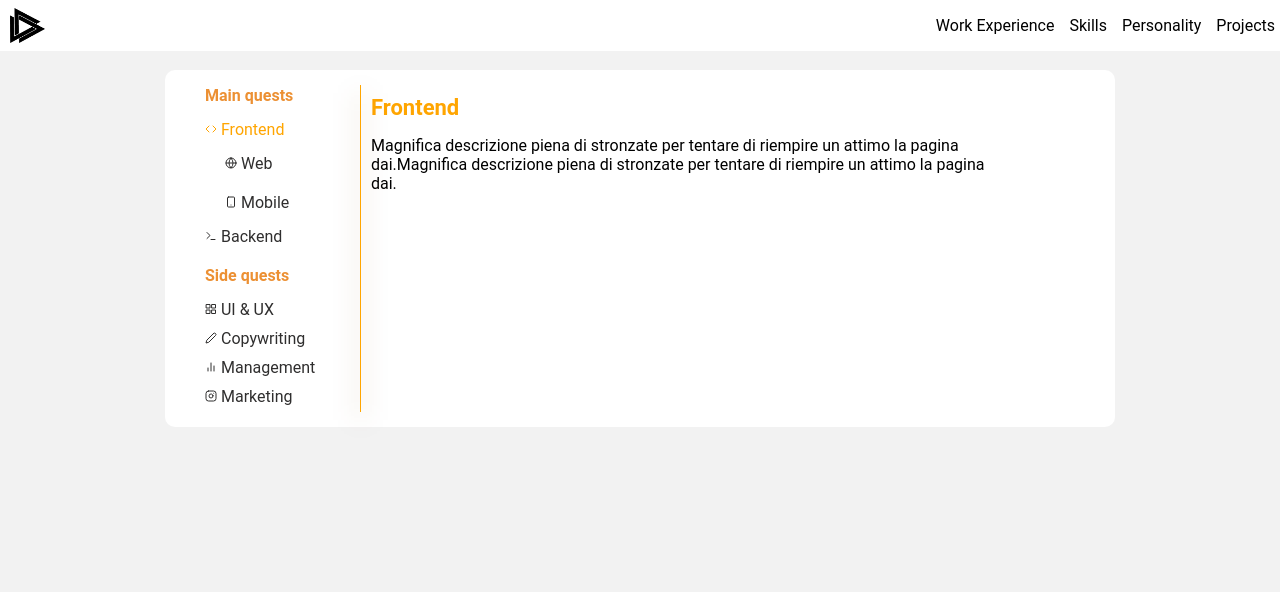
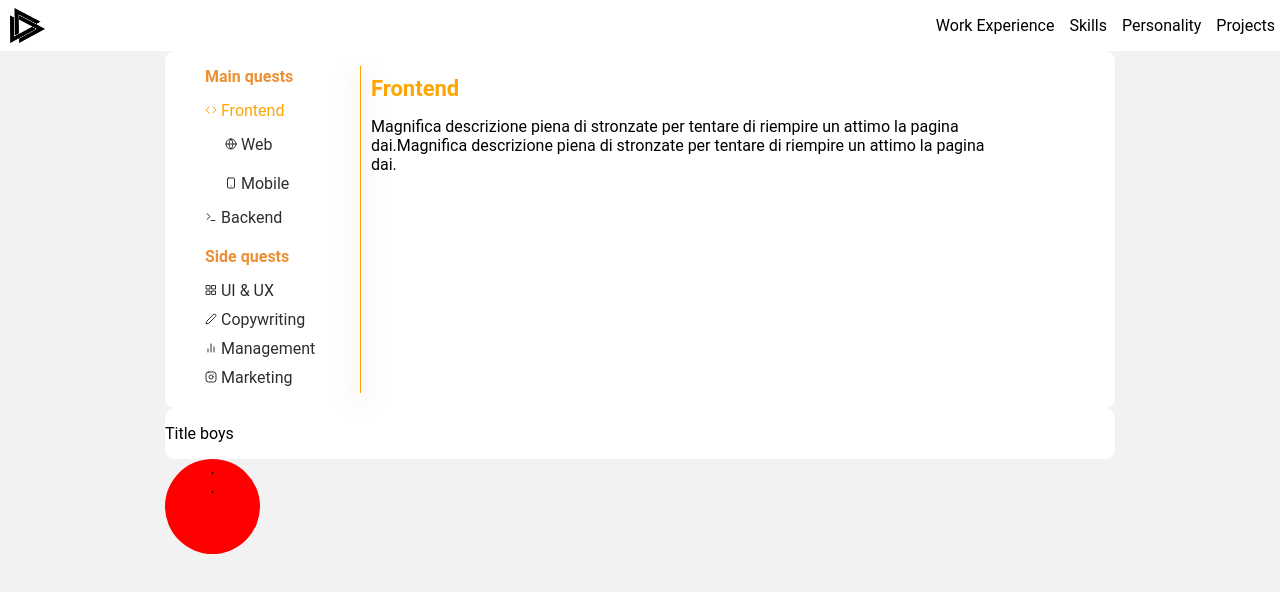
Before and after one commit to cristian-dumitru-reps/cv, an Angular app: page / in a window 1280 px wide. Shown: the top 592 px of the page. Built offline with nearby package versions, Linux system fonts and the light colour scheme.

Commit message:
Personalities component

```diff
--- a/src/app/app.component.css
+++ b/src/app/app.component.css
@@ -22,8 +22,13 @@
 }
 .experiences-container {
   display: flex;
-  /* justify-content: center; */
   width: 950px;
   background-color: rgb(255, 255, 255);
   border-radius: 10px;
 }
+
+.personalities-container{
+  display: flex;
+  width: 950px;
+  border-radius: 10px;
+}
--- a/src/app/app.component.html
+++ b/src/app/app.component.html
@@ -4,16 +4,26 @@
   <app-nav-bar></app-nav-bar>
 </div>
 <!-- <app-skills-header></app-skills-header> -->
-<!-- <app-skills-header></app-skills-header> -->
-<!-- <div class="main-container">
+<!-- <app-skills-header></app-skills-header>
+<div class="main-container">
   <div style="justify-content: center" class="experiences-container">
     <app-job-card [alignment]="0"></app-job-card>
   </div>
-</div> -->
-<br />
+</div>
+<br /> -->
 <div class="main-container">
   <div class="experiences-container">
     <app-skills-carousell></app-skills-carousell>
   </div>
 </div>
+<div class="main-container">
+  <div class="experiences-container">
+    <p>Title boys</p>
+  </div>
+</div>
+<div class="main-container">
+  <div class="personalities-container">
+    <app-personalit></app-personalit>
+  </div>
+</div>
 <router-outlet></router-outlet>
--- a/src/app/app.module.ts
+++ b/src/app/app.module.ts
@@ -9,6 +9,7 @@ import { JobCardComponent } from './job-card/job-card.component';
 import { SkillsCarousellComponent } from './skills-carousell/skills-carousell.component';
 import { SkillsHeaderComponent } from './skills-header/skills-header.component';
 import { BouncingBallsComponent } from './bouncing-balls/bouncing-balls.component';
+import { PersonalitComponent } from './personalit/personalit.component';
 
 @NgModule({
   declarations: [
@@ -18,7 +19,8 @@ import { BouncingBallsComponent } from './bouncing-balls/bouncing-balls.componen
     JobCardComponent,
     SkillsCarousellComponent,
     SkillsHeaderComponent,
-    BouncingBallsComponent
+    BouncingBallsComponent,
+    PersonalitComponent
   ],
   imports: [
     BrowserModule,
--- /dev/null
+++ b/src/app/personalit/personalit.component.css
@@ -0,0 +1,15 @@
+.personality-container{
+    width: 95px;
+    height: 95px;
+    background-color: red;
+    display:flex;
+    flex-direction: column;
+    align-items: center;
+    justify-items: center;
+    border-radius: 50%;
+    transition:2s;
+  }
+
+  .personality-container:hover{
+    transform: scale(1.8);
+  }
--- /dev/null
+++ b/src/app/personalit/personalit.component.html
@@ -0,0 +1,4 @@
+<div class="personality-container">
+  <div class="icon">.</div>
+  <div (mouseenter)="onHoverCustom()" class="description">.</div>
+</div>
--- /dev/null
+++ b/src/app/personalit/personalit.component.ts
@@ -0,0 +1,22 @@
+import { Component, OnInit } from '@angular/core';
+
+@Component({
+  selector: 'app-personalit',
+  templateUrl: './personalit.component.html',
+  styleUrls: ['./personalit.component.css']
+})
+export class PersonalitComponent implements OnInit {
+   showOffc:boolean = false;
+  constructor() {
+
+  }
+
+  ngOnInit(): void {
+  }
+
+  onHoverCustom(){
+    console.log("Showing more bro");
+    this.showOffc = true;
+  }
+
+}
```
Also changed, not shown: src/app/skills-carousell/skills-carousell.component.css (line endings or trailing spaces), 1 other file (tests, documents, lock files or other folders).
